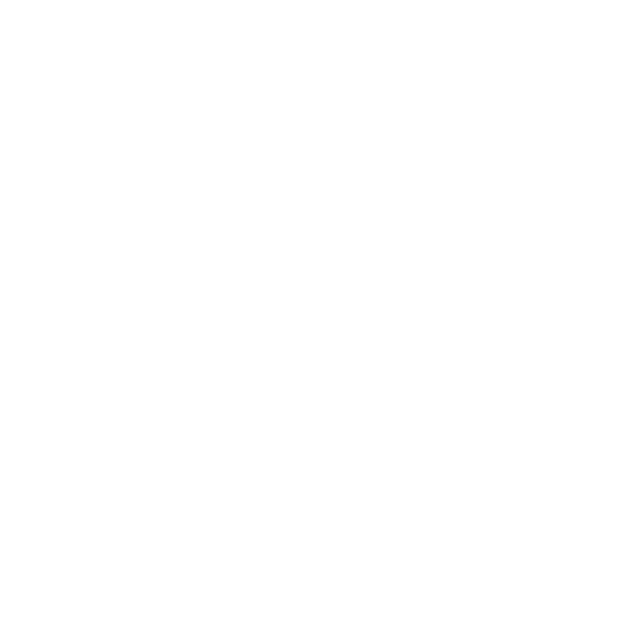
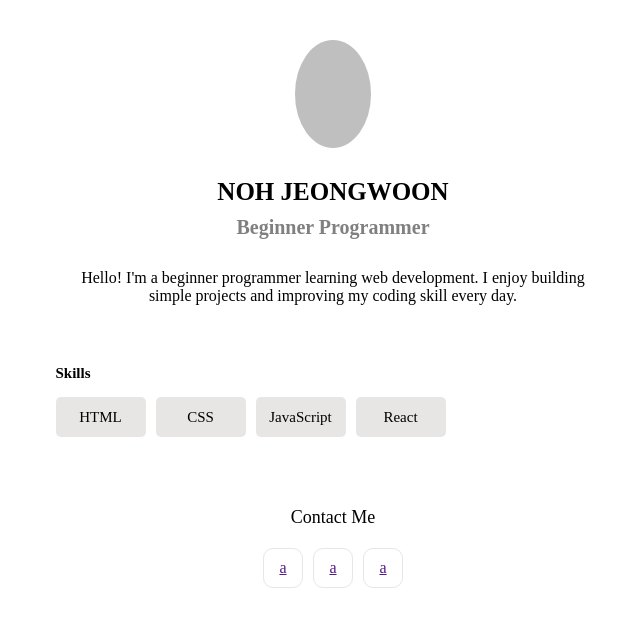
Before and after one commit to wjddns0122/sesac_js_html, a plain HTML site: page 4.CSS/11.mypage.html in a window 1280 px wide. Shown: the whole page, without its empty margins (307-947 px from the left). Drawn offline with Linux system fonts and the light colour scheme.

Commit message:
[기능] 피그마 디자인 완료.

```diff
--- a/4.CSS/11.mypage.html
+++ b/4.CSS/11.mypage.html
@@ -1,12 +1,154 @@
 <!DOCTYPE html>
 <html lang="en">
+
 <head>
-    <meta charset="UTF-8">
-    <title>제 페이지를 소개합니다!</title>
+    <style>
+        * {
+            margin: 0;
+            padding: 0;
+            box-sizing: border-box;
+        }
+
+        body {
+            height: 900px;
+            display: flex;
+            flex-direction: column;
+            align-items: center;
+        }
+
+        .profile {
+            background-color: rgba(128, 128, 128, 0.5);
+            width: 6%;
+            height: 12%;
+            border-radius: 50%;
+            margin-top: 40px;
+            margin-bottom: 30px;
+        }
+
+        .name {
+            font-size: 25px;
+            text-align: center;
+            font-weight: bold;
+        }
+
+        .job {
+            font-size: 20px;
+            margin-top: 10px;
+            color: gray;
+            font-weight: 600;
+        }
+
+        .introduce {
+            margin-top: 30px;
+            text-align: center;
+            font-weight: 500;
+        }
+
+        .skills {
+            font-size: 15px;
+            font-weight: bold;
+            position: relative;
+            right: 260px;
+            margin-top: 60px;
+        }
+
+        .skill-container {
+            display: flex;
+            flex-direction: row;
+            gap: 10px;
+            margin-right: 165px;
+            margin-top: 15px;
+        }
+
+        .skill {
+            border-radius: 5px;
+            background-color: rgb(232, 229, 229);
+            text-align: center;
+            width: 90px;
+            height: 40px;
+        }
+
+        .skill-word {
+            padding-top: 12px;
+            font-size: 15px;
+        }
+
+        .contact {
+            font-size: 18px;
+            padding-top: 70px;
+        }
+
+        .link-container {
+            display: flex;
+            flex-direction: row;
+            gap: 10px;
+            margin-top: 20px;
+
+        }
+
+        .link {
+            border-radius: 10px;
+            border: 1px solid rgb(232, 229, 229);
+            text-align: center;
+            width: 40px;
+            height: 40px;
+        }
+
+        .links {
+            margin-top: 10px;
+        }
+    </style>
 </head>
+
 <body>
-    <Center>
+    <div class="profile"></div> <!-- 프로필을 나타내는 div -->
+    <div class="name">
+        <p>NOH JEONGWOON</p>
+    </div>
+    <div class="job">
+        <p>Beginner Programmer</p>
+    </div>
+    <div class="introduce">
+        <p>Hello! I'm a beginner programmer learning web development. I enjoy building</p>
+        <p>simple projects and improving my coding skill every day.</p>
+    </div>
+    <div class="skills">
+        <p>Skills</p>
+    </div>
+    <div class="skill-container">
+        <div class="skill">
+            <p class="skill-word">HTML</p>
+        </div>
+        <div class="skill">
+            <p class="skill-word">CSS</p>
+        </div>
+        <div class="skill">
+            <p class="skill-word">JavaScript</p>
+        </div>
+        <div class="skill">
+            <p class="skill-word">React</p>
+        </div>
+    </div>
+    <div class="contact">
+        <p>Contact Me</p>
+    </div>
+    <div class="link-container">
+        <div class="link">
+            <div class="links">
+                <a href="">a</a>
+            </div>
+        </div>
+        <div class="link">
+            <div class="links">
+                <a href="">a</a>
+            </div>
+        </div>
+        <div class="link">
+            <div class="links">
+                <a href="">a</a>
+            </div>
+        </div>
+    </div>
+</body>
 
-    </Center>
-</body>
 </html>
```
Also changed, not shown: 4.CSS/11.mypage.css (added).
